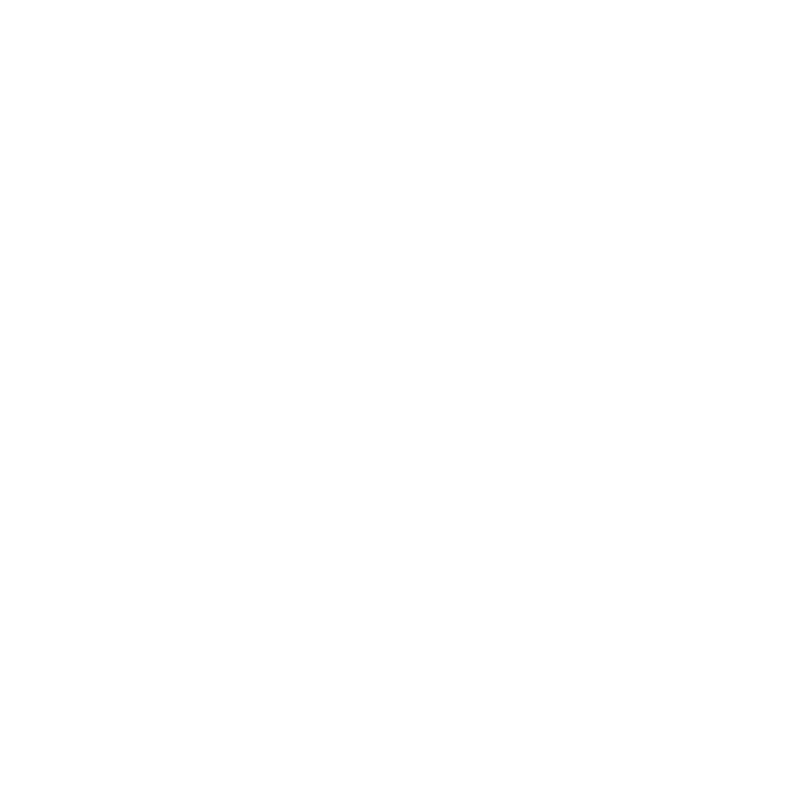
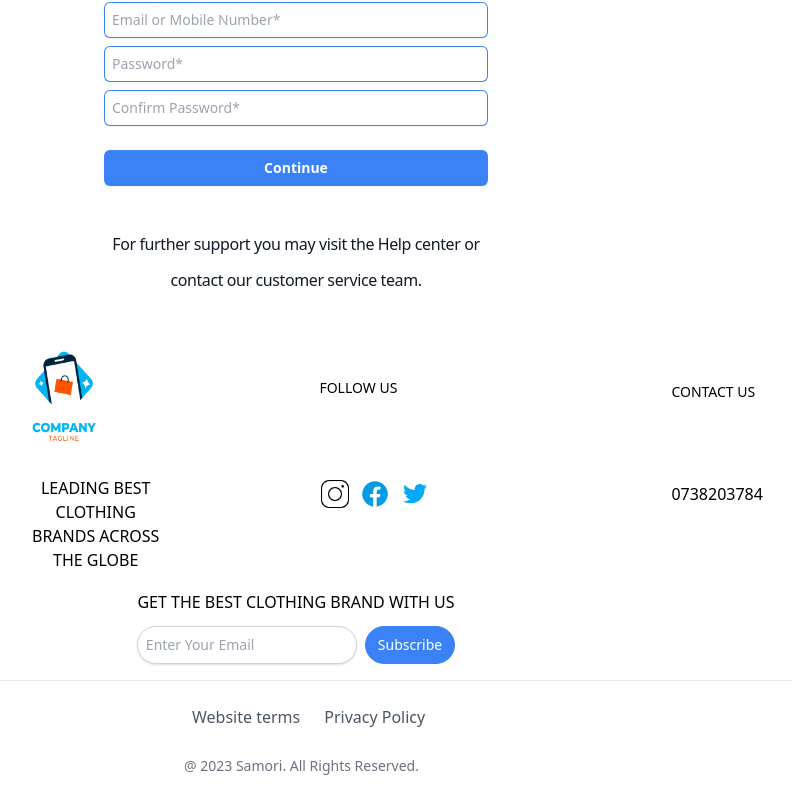
Before and after one commit to carlos-ai-bit/ClothVibe, a React (Vite) app: page / in a window 1280 px wide. Shown: the part 1082-1890 px from the top of the page, without its empty margins (344-1136 px from the left). Before the commit the page ends 800 px from the top, so only its background shows below. Built offline with nearby package versions, Linux system fonts and the light colour scheme; the HTML template or start-up script is replaced by a standard one.

Commit message:
makes changes to the footer page

```diff
--- a/src/App.jsx
+++ b/src/App.jsx
@@ -1,10 +1,9 @@
-import './App.css'
-// import Categories from './Components/Categories'
-// import Footer from './Components/Foot
-//import Loginpage from "./Components/Loginpage";
-//import Signupage from "./Components/Signupage";
+import "./App.css";
+
+import Footer from "./Components/Footer";
+import Loginpage from "./Components/Loginpage";
+import Signupage from "./Components/Signupage";
 import AddCart from "./Components/AddCart";
-import "./App.css";
 import { Route, Routes } from "react-router-dom";
 import Shoes from "./Components/Shoes";
 import Sweaters from "./Components/Sweaters";
@@ -16,13 +15,13 @@
 function App() {
   return (
     <>
-       <AddCart/>
-       {/*<Loginpage/>*/}
-       {/*<Signupage/>*/}
-       {/* <Categories/> */}
-       {/* <Footer/> */}
+      <AddCart/>
+      { <Loginpage/>}
+       {<Signupage/>}
+
+      {<Footer />}
       <Routes>
-        <Route exact path="/" element={<HomePage />} />
+         <Route exact path="/" element={<HomePage />} />
         <Route exact path="/all" element={<All />} />
         <Route exact path="/sweaters" element={<Sweaters />} />
         <Route exact path="/shoes" element={<Shoes />} />
--- a/src/Components/Categories.jsx
+++ /dev/null
@@ -1,43 +0,0 @@
-import { RiArrowRightLine } from "react-icons/ri";
-
-function Categories() {
-  return (
-    <form action="" className="">
-      <div className="text-center text-blue-500">ALL</div>
-      <div className="flex w-86 h-80 items-center  ">
-        <div className="shadow mx-8 mb-4 rounded-lg ml-64">
-          <img
-          className="w-48 h-60"
-            src="https://media.istockphoto.com/id/1415539642/photo/vertical-shot-of-a-stack-of-folded-clothes.webp?b=1&s=170667a&w=0&k=20&c=Xsjae-AWRltveHYRLvHviypNpE8PQH6oBhr5kwEQDeY="
-            alt="clothes"
-          />
-          <div className="ml-10 flex">
-            <h4>Clothes</h4> <RiArrowRightLine className="arrow-icon ml-5 mt-1" />
-          </div>
-        </div>
-        <div className="shadow mx-8 mb-4 rounded-lg">
-          <img
-          className="w-48 h-60"
-            src="https://media.istockphoto.com/id/1249496770/photo/running-shoes.webp?b=1&s=170667a&w=0&k=20&c=xKzV4mPrvaeWWVMR8CCTMXTGCz431pydZvlMn0WxOyw="
-            alt="shoes"
-          />
-           <div className="ml-10 flex">
-            <h4>Shoes</h4> <RiArrowRightLine className="arrow-icon ml-5 mt-1" />
-          </div>
-        </div>
-        <div className="shadow mx-8 mb-4 rounded-lg">
-          <img
-          className="w-48 h-60"
-            src="https://media.istockphoto.com/id/1365118618/photo/blue-fashion-purse-handbag-on-white-background-isolated.jpg?s=612x612&w=0&k=20&c=VNszfC0cxenqZGhjlr3gqqvzHWREuhdY_H3CKF1B38g="
-            alt=""
-          />
-           <div className=" flex">
-            <h4 className="ml-10">Accessories</h4> <RiArrowRightLine className="arrow-icon ml-5 mt-1" />
-          </div>
-        </div>
-      </div>
-    </form>
-  );
-}
-
-export default Categories;
--- a/src/Components/Footer.jsx
+++ b/src/Components/Footer.jsx
@@ -2,30 +2,11 @@
   return (
     <div className="">
       {" "}
-      <form action="" className="flex flex-row ml-64 items-center">
-
-        <div className="items-center  ml-10">
+      <form action="" className="flex flex-row ml-64  px-30 items-center">
+        <div className="items-center  ml-20">
           <img className="w-36 h-40" src="src/assets/7938113 (1).jpg" alt="" />
           <h4 className="text-black-200  ml-10 text-center">
             LEADING BEST <br />
-
-
-
-
-
-
-
-
-
-
-
-
-
-
-
-
-
-
             CLOTHING <br />
             BRANDS ACROSS <br /> THE GLOBE
           </h4>
@@ -46,14 +27,14 @@
             />
           </div>
         </div>
-        <div className="p-20 ml-10">
+        <div className="p-20 ml-20">
           <h3 className="mb-6 text-sm text-black-200">CONTACT US</h3>
           <div className="mt-20">
             <h3>0738203784</h3>
           </div>
         </div>
       </form>
-      <div className="text-center text-black-200 ml-10">
+      <div className="text-center text-black-200 px-38 ">
         <h4>GET THE BEST CLOTHING BRAND WITH US</h4>
       </div>
       <div className="text-center m-3">
@@ -64,7 +45,7 @@
         />
         <button
           type="submit"
-          className="inline-flex items-center py-2 px-3 ml-2 text-sm font-medium text-white bg-blue-700 rounded-full border border-blue-700 hover:bg-blue-800 focus:ring-4 focus:outline-none focus:ring-blue-300 dark:bg-blue-600 dark:hover:bg-blue-700 dark:focus:ring-blue-800"
+          className="inline-flex items-center py-2 px-3 ml-2 text-sm font-medium text-white bg-blue-500 rounded-full border border-blue-500 hover:bg-blue-500 focus:ring-4 focus:outline-none focus:ring-blue-300 dark:bg-blue-500 dark:hover:bg-blue-500 dark:focus:ring-blue-500"
         >
           Subscribe
         </button>
@@ -73,14 +54,19 @@
         <hr className="mt-4 font-bold" />
       </div>
       <div className="ml-64  items-center">
-      <div className="flex text-gray-600 p-3  ml-64">
-        <h4 className="p-3">Website terms</h4>
+        <div className="flex text-gray-600 p-3  ml-64">
+          <h4 className="p-3">Website terms</h4>
 
-        <h4 className="p-3 ">Privacy Policy</h4>
+          <h4 className="p-3 ">Privacy Policy</h4>
+        </div>
+        <span className="text-sm  ml-64  text-gray-500 sm:text-center p-4 dark:text-gray-400">
+          @ 2023{" "}
+          <a href="https://flowbite.com/" className="hover:underline">
+            Samori
+          </a>
+          . All Rights Reserved.
+        </span>
       </div>
-      <span className="text-sm  ml-64  text-gray-500 sm:text-center p-4 dark:text-gray-400">@ 2023 <a href="https://flowbite.com/" className="hover:underline">Samori</a>. All Rights Reserved.
-    </span>
-    </div>
     </div>
   );
 }
```
Also changed, not shown: 1 other file (tests, documents, lock files or other folders).
